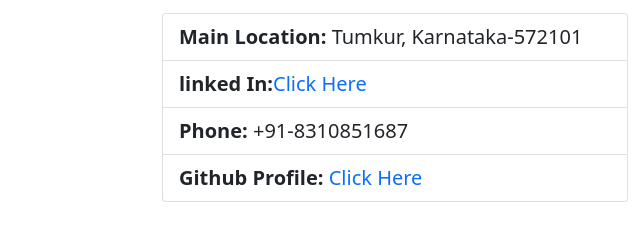
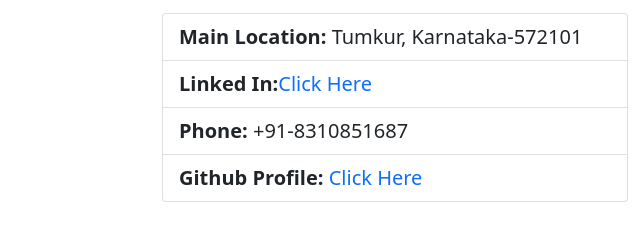
Before and after one commit to mohamed650/portfolio, a plain HTML site: page index.html in a window 1280 px wide. Shown: the part 1920-2160 px from the top of the page, 0-640 px from the left. Drawn offline with nearby package versions, Linux system fonts and the light colour scheme.

Commit message:
Update index.html

```diff
--- a/index.html
+++ b/index.html
@@ -192,7 +192,7 @@
               <span class="fw-bold">Main Location: </span> Tumkur, Karnataka-572101
             </li>
             <li class="list-group-item">
-              <span class="fw-bold">linked In:</span><a style="text-decoration: none;" href="https://www.linkedin.com/in/mohamed-khalid-0723a31a3">Click Here</a>
+              <span class="fw-bold">Linked In:</span><a style="text-decoration: none;" href="https://www.linkedin.com/in/mohamed-khalid-0723a31a3">Click Here</a>
             </li>
             <li class="list-group-item">
               <span class="fw-bold">Phone: </span> +91-8310851687
```
